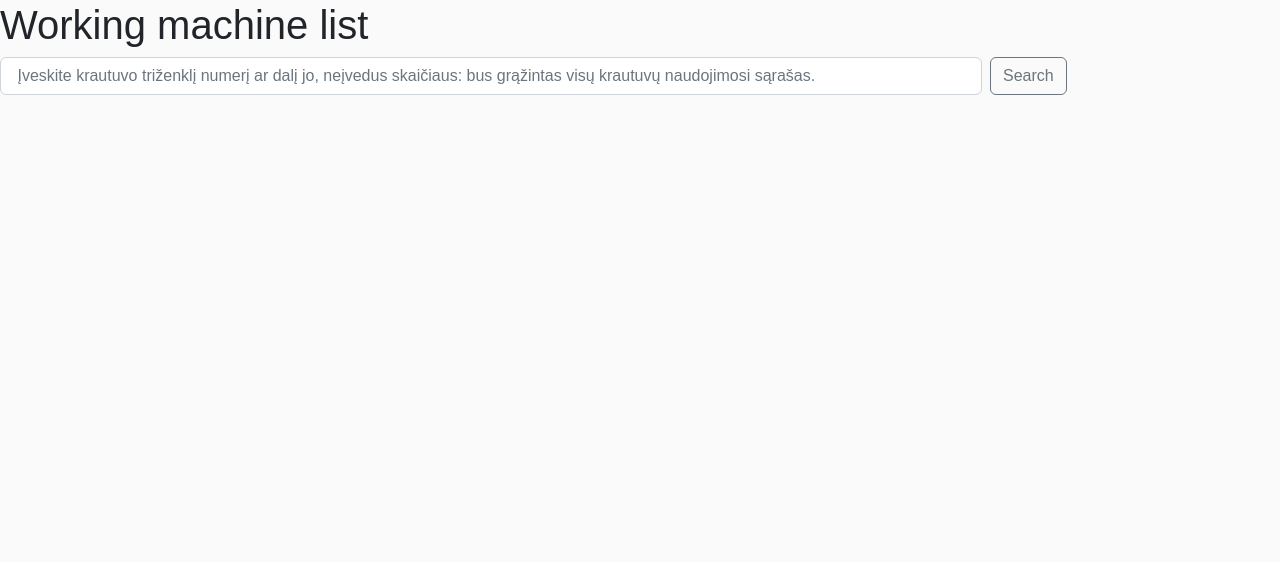
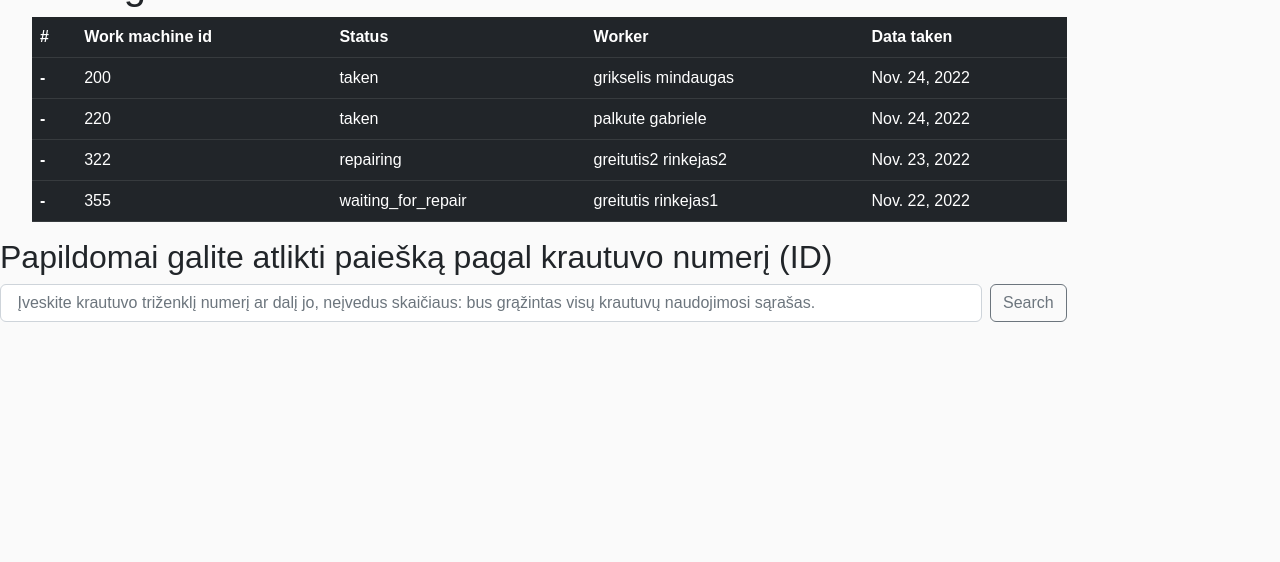
Before and after one commit to MindaugasLofte/lidl_mates2, a Django app: page /lm/working_machines_list/ in a window 1280 px wide. Shown: the part 145-707 px from the top of the page. Run offline with Django 4.2, Linux system fonts and the light colour scheme; data comes from the database, SQL or seed files in the repository; both versions use the stored data as it was after the commit.

Commit message:
1) Base.html sulygiuotas logo su navbar 2) krautuvai bus išrikiuoti pagal ID 3) visi krautuvai bus atvaizduoti working_machine_list.html, lenteleje.

```diff
--- a/mysite/lm/models.py
+++ b/mysite/lm/models.py
@@ -1,5 +1,6 @@
 from django.db import models
 from django.utils.translation import gettext_lazy as _
+from django.urls import reverse
 
 # Create your models here.
 # ateiciai
@@ -128,7 +129,7 @@ class Krautuvas(models.Model):
 
 
     class Meta:
-        ordering = ['data_taken','note_type']
+        ordering = ['krautuvo_id']
         verbose_name = _("Vehicle")
         verbose_name_plural = _("Vehicles")
 
--- a/mysite/lm/templates/lm/working_machines_list.html
+++ b/mysite/lm/templates/lm/working_machines_list.html
@@ -13,12 +13,42 @@
 {% block content %}
 <h1>{% trans "Working machine list" %} </h1>
 
-<form class="d-flex" role="search" action="{% url 'search' %}" method="get">
+
+<ul>
+
+<table class="table table-dark">
+  <thead>
+    <tr>
+      <th scope="col">#</th>
+      <th scope="col">Work machine id</th>
+      <th scope="col">Status</th>
+      <th scope="col">Worker</th>
+      <th scope="col">Data taken</th>
+    </tr>
+  </thead>
+  {% for krautuvas in working_machines_list %}
+  <tbody>
+    <tr>
+      <th scope="row">-</th>
+      <td>{{krautuvas.krautuvo_id}}</td>
+      <td>{{krautuvas.status}}</td>
+      <td>{{krautuvas.darbuotojas}}</td>
+      <td>{{krautuvas.data_taken}}</td>
+    </tr>
+  </tbody>
+   {% endfor %}
+</table>
+
+</ul>
+
+<div>
+  <h2> Papildomai galite atlikti paiešką pagal krautuvo numerį (ID)</h2>
+ <form class="d-flex" role="search" action="{% url 'search' %}" method="get">
     <input class="form-control me-2" name="query" type="search" placeholder=" Įveskite krautuvo triženklį numerį ar dalį jo, neįvedus skaičiaus: bus grąžintas visų krautuvų naudojimosi sąrašas." aria-label="Search">
     <button class="btn btn-outline-secondary" type="submit">{% trans "Search" %}</button>
 </form>
 
-
+</div>
 
 
 {% endblock %}
--- a/mysite/lm/views.py
+++ b/mysite/lm/views.py
@@ -21,7 +21,12 @@ def working_zones(request):
     return render(request, 'lm/working_zones.html')
 
 def working_machines_list(request):
-    return render(request, 'lm/working_machines_list.html')
+    working_machines_list=Krautuvas.objects.all()
+    context = {
+        'working_machines_list': working_machines_list
+    }
+    # print(working_machines_list)
+    return render(request, 'lm/working_machines_list.html', context=context)
 
 def workers(request):
     return render(request, 'lm/workers.html')
--- a/mysite/templates/base.html
+++ b/mysite/templates/base.html
@@ -10,11 +10,11 @@
     <link rel="stylesheet" href="{% static 'app.css' %}">
 </head>
 
-<a href="{% url 'index' %}"><img src="/static/logo.png" alt="HTML tutorial" style="width: 15vh;height: auto;"></a>
 <body>
 <nav class="navbar navbar-expand-lg bg-light">
     <div class="container-fluid">
-        <a class="navbar-brand text-secondary" href="{% url 'index' %}">{% trans "Home" %}</a>
+        <a href="{% url 'index' %}"><img src="/static/logo.png" alt="HTML tutorial" style="width: 15vh;height: auto;"></a>
+<a class="navbar-brand text-secondary" href="{% url 'index' %}">{% trans "Home" %}</a>
         <button class="navbar-toggler" type="button" data-bs-toggle="collapse" data-bs-target="#navbarSupportedContent"
                 aria-controls="navbarSupportedContent" aria-expanded="false" aria-label="Toggle navigation">
             <span class="navbar-toggler-icon"></span>
@@ -48,7 +48,7 @@
                                   d="M13 14s1 0 1-1-1-4-6-4-6 3-6 4 1 1 1 1h10zm-9.995-.944v-.002.002zM3.022 13h9.956a.274.274 0 00.014-.002l.008-.002c-.001-.246-.154-.986-.832-1.664C11.516 10.68 10.289 10 8 10c-2.29 0-3.516.68-4.168 1.332-.678.678-.83 1.418-.832 1.664a1.05 1.05 0 00.022.004zm9.974.056v-.002.002zM8 7a2 2 0 100-4 2 2 0 000 4zm3-2a3 3 0 11-6 0 3 3 0 016 0z"
                                   clip-rule="evenodd"/>
                         </svg>
-                        {{user.get_username}}</a></li>
+                         <strong>{{user.get_username.upper}}</strong></a></li>
                 <li class="nav-item">
                     <a class="nav-link text-secondary" href="{% url 'dashboard' %}">{% trans "Dashboard" %}</a>
                 </li>
```
Also changed, not shown: mysite/db.sqlite3.
